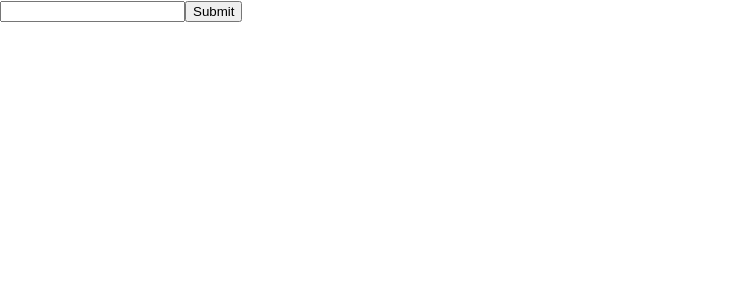
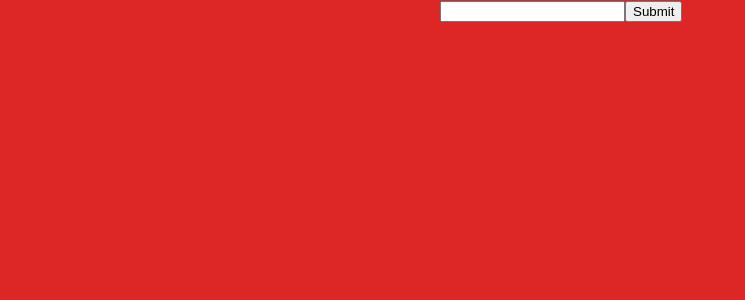
Before and after one commit to AntoshkivKola/react-todo-list, a React (Create React App) app: page / in a window 1280 px wide. Shown: the top 300 px of the page, without its empty margins (0-745 px from the left). Built offline with nearby package versions, Linux system fonts and the light colour scheme.

Commit message:
Add page styles

```diff
--- a/src/Pages/TodoList/TodoList.module.scss
+++ b/src/Pages/TodoList/TodoList.module.scss
@@ -0,0 +1,8 @@
+.main{
+  min-height: 100vh;
+  background-color: rgb(221, 38, 38)
+}
+.container{
+  margin: 0 auto;
+  max-width: 400px;
+}
--- a/src/Pages/TodoList/index.jsx
+++ b/src/Pages/TodoList/index.jsx
@@ -1,22 +1,21 @@
-import React, { useContext, useState } from 'react';
+import React, { useContext, useState, useEffect } from 'react';
 import PropTypes from 'prop-types';
 import styles from './TodoList.module.scss';
 import NewTodoTask from 'components/NewTodoTask';
 import TodoTasksList from 'components/TodoTasksList';
 import { TodoListContext } from 'context';
-
-// import { todoList } from 'todoList';
+import { tasks } from 'tasks';
 
 const TodoList = () => {
   const [todoList, setTodoList] = useState([]);
-  //const todoList = useContext(TodoListContext);
 
   return (
     <TodoListContext.Provider value={todoList}>
-      <div>
-        <NewTodoTask todoList={todoList}  setTodoList={setTodoList}/>
-
-        <TodoTasksList todoList={todoList} setTodoList={setTodoList} />
+      <div className={styles.main}>
+        <div className={styles.container}>
+          <NewTodoTask todoList={todoList} setTodoList={setTodoList} />
+          <TodoTasksList todoList={todoList} setTodoList={setTodoList} />
+        </div>
       </div>
     </TodoListContext.Provider>
   );
```
